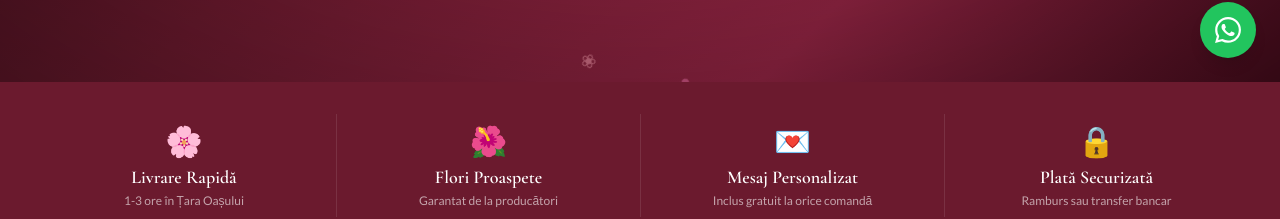
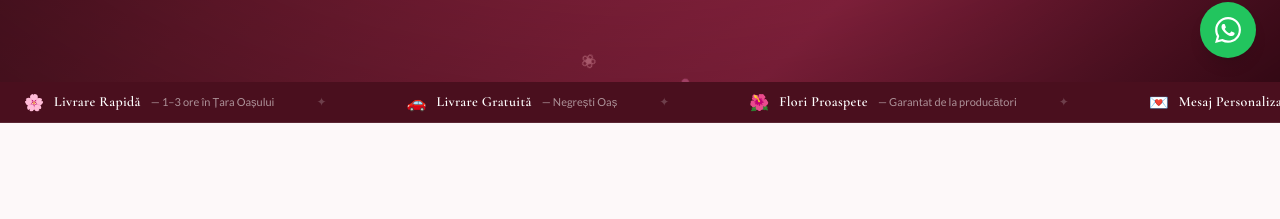
Before and after one commit to florariaclorys/floraria-clorys, a Next.js app: page / in a window 1280 px wide. Shown: the part 718-937 px from the top of the page. Built offline with nearby package versions, Linux system fonts and the light colour scheme; no server answers.

Commit message:
Update components/home/FeaturesBar.tsx

```diff
--- a/components/home/FeaturesBar.tsx
+++ b/components/home/FeaturesBar.tsx
@@ -1,40 +1,28 @@
-const features = [
-  {
-    icon: '🌸',
-    title: 'Livrare Rapidă',
-    subtitle: '1-3 ore în Țara Oașului',
-  },
-  {
-    icon: '🌺',
-    title: 'Flori Proaspete',
-    subtitle: 'Garantat de la producători',
-  },
-  {
-    icon: '💌',
-    title: 'Mesaj Personalizat',
-    subtitle: 'Inclus gratuit la orice comandă',
-  },
-  {
-    icon: '🔒',
-    title: 'Plată Securizată',
-    subtitle: 'Ramburs sau transfer bancar',
-  },
+const items = [
+  { icon: '🌸', title: 'Livrare Rapidă', subtitle: '1–3 ore în Țara Oașului' },
+  { icon: '🚗', title: 'Livrare Gratuită', subtitle: 'Negrești Oaș' },
+  { icon: '🌺', title: 'Flori Proaspete', subtitle: 'Garantat de la producători' },
+  { icon: '💌', title: 'Mesaj Personalizat', subtitle: 'Inclus gratuit la orice comandă' },
+  { icon: '💵', title: 'Plată Ramburs', subtitle: 'Cash la livrare' },
 ]
 
+const separator = <span className="mx-8 text-white/20 text-xs select-none">✦</span>
+
 export default function FeaturesBar() {
+  const doubled = [...items, ...items]
+
   return (
-    <section className="bg-primary py-8">
-      <div className="max-w-7xl mx-auto px-4 sm:px-6 lg:px-8">
-        <div className="grid grid-cols-2 md:grid-cols-4 gap-6 md:gap-0 md:divide-x md:divide-white/10">
-          {features.map((f, i) => (
-            <div key={i} className="flex flex-col items-center text-center px-4 py-2">
-              <span className="text-3xl mb-2">{f.icon}</span>
-              <p className="font-cormorant text-lg font-semibold text-white leading-tight">{f.title}</p>
-              <p className="font-lato text-xs text-white/60 mt-1">{f.subtitle}</p>
-            </div>
-          ))}
-        </div>
+    <div className="bg-[#4a0f1e] border-b border-white/10 overflow-hidden py-2.5 z-40 sticky top-20">
+      <div className="flex marquee-track w-max">
+        {doubled.map((item, i) => (
+          <div key={i} className="flex items-center gap-2.5 px-6 whitespace-nowrap">
+            <span className="text-base leading-none">{item.icon}</span>
+            <span className="font-cormorant text-sm font-semibold text-white tracking-wide">{item.title}</span>
+            <span className="font-lato text-[11px] text-white/55">— {item.subtitle}</span>
+            {separator}
+          </div>
+        ))}
       </div>
-    </section>
+    </div>
   )
 }
```
